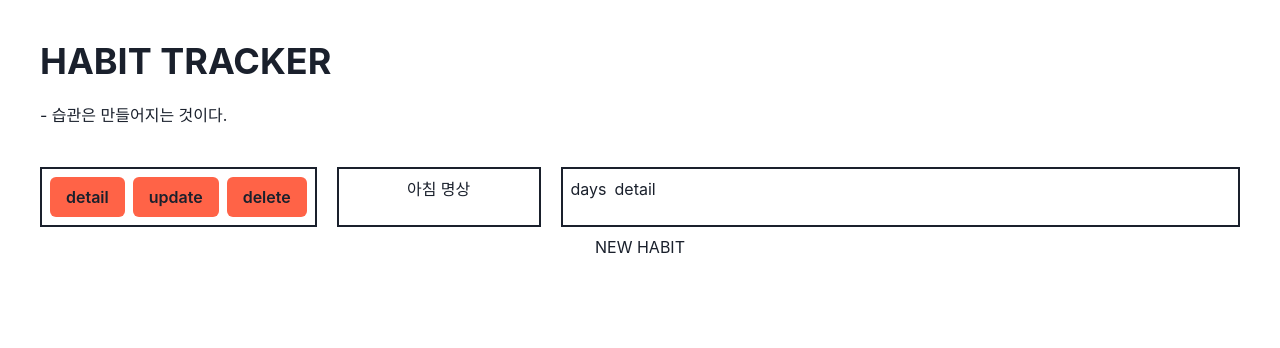
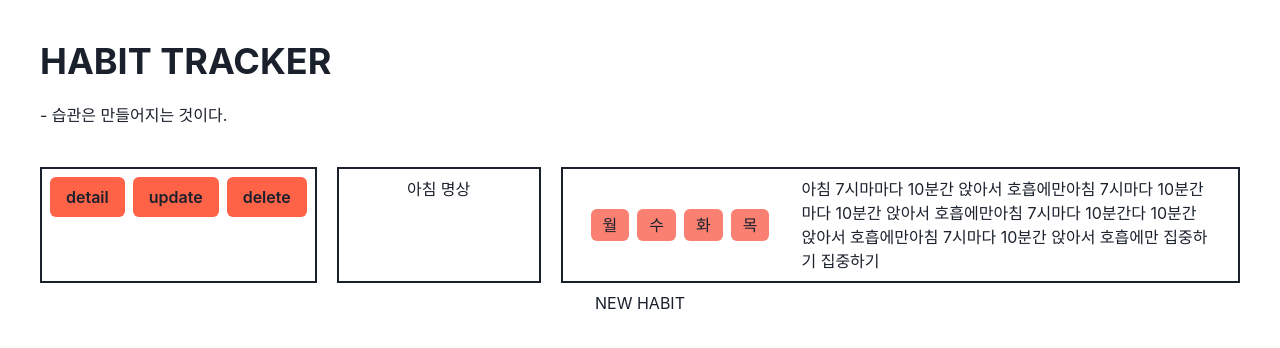
Before and after one commit to wanted-pre-onboarding-side-project/habit-tracker, a React (Create React App) app: page / in a window 1280 px wide. Shown: the top 348 px of the page. Built offline with nearby package versions, Linux system fonts and the light colour scheme.

Commit message:
feat: habit 데이터 가져오는 커스텀 hook 만들고 활용

```diff
--- /dev/null
+++ b/src/component/habits/HabitDetail.tsx
@@ -0,0 +1,22 @@
+import { Flex, HStack, Tag, Text } from '@chakra-ui/react';
+import { Habit } from '../../interface/main';
+
+const HabitDetail = ({
+  days,
+  description,
+}: Pick<Habit, 'days' | 'description'>) => {
+  return (
+    <Flex direction="row" gap="8" px="5">
+      <HStack>
+        {days.map((day) => (
+          <Tag key={day} size="lg" bg="salmon">
+            {day}
+          </Tag>
+        ))}
+      </HStack>
+      <Text>{description}</Text>
+    </Flex>
+  );
+};
+
+export default HabitDetail;
--- a/src/component/habits/HabitList.tsx
+++ b/src/component/habits/HabitList.tsx
@@ -1,18 +1,26 @@
 import { Grid, GridItem, HStack, Button } from '@chakra-ui/react';
+import { useHabitData } from '../../hooks/useHabitData';
 import HabitNameCard from './HabitNameCard';
+import HabitDetail from './HabitDetail';
 
 const HabitList = () => {
+  const { habits } = useHabitData();
+
   return (
     <Grid w="100%" templateColumns="2fr 3fr 10fr" gap={5} alignContent="center">
+      {habits.map((habit) => (
+        <>
           <GridItem h="100%" border="2px" padding="2">
             <HabitController />
           </GridItem>
           <GridItem h="100%" border="2px" padding="2">
-        <HabitNameCard />
+            <HabitNameCard name={habit.name} />
           </GridItem>
           <GridItem h="100%" border="2px" padding="2">
-        <HabitDetail />
+            <HabitDetail days={habit.days} description={habit.description} />
           </GridItem>
+        </>
+      ))}
     </Grid>
   );
 };
@@ -29,11 +37,3 @@ const HabitController = () => {
     </HStack>
   );
 };
-const HabitDetail = () => {
-  // 임시로 더미 컴포넌트 생성
-  return (
-    <HStack>
-      <span>days</span>;<span>detail</span>;
-    </HStack>
-  );
-};
--- a/src/component/habits/HabitNameCard.tsx
+++ b/src/component/habits/HabitNameCard.tsx
@@ -1,7 +1,8 @@
 import { Center } from '@chakra-ui/react';
+import { Habit } from '../../interface/main';
 
-const HabitNameCard = () => {
-  return <Center>아침 명상</Center>;
+const HabitNameCard = ({ name }: Pick<Habit, 'name'>) => {
+  return <Center>{name}</Center>;
 };
 
 export default HabitNameCard;
--- /dev/null
+++ b/src/hooks/useHabitData.ts
@@ -0,0 +1,18 @@
+import { useState } from 'react';
+import { Habit } from '../interface/main';
+
+const dummyHabit: Habit = {
+  id: 1,
+  name: '아침 명상',
+  description:
+    '아침 7시마마다 10분간 앉아서 호흡에만아침 7시마다 10분간마다 10분간 앉아서 호흡에만아침 7시마다 10분간다 10분간 앉아서 호흡에만아침 7시마다 10분간 앉아서 호흡에만 집중하기 집중하기',
+  days: ['월', '수', '화', '목'],
+};
+
+export const useHabitData = (): {
+  habits: Habit[];
+} => {
+  const [habits, setHabits] = useState<Habit[]>([dummyHabit]);
+
+  return { habits };
+};
--- a/src/interface/main.d.ts
+++ b/src/interface/main.d.ts
@@ -2,7 +2,7 @@ export interface Habit {
   id: number;
   name: string;
   description: string;
-  dates: Day[]; // 특정 요일에만 진행하는 경우
+  days: Day[]; // 특정 요일에만 진행하는 경우
 }
 
 export type Day = '월' | '화' | '수' | '목' | '금' | '토' | '일';
```
Lines whose indentation alone changed are shown as unchanged.
